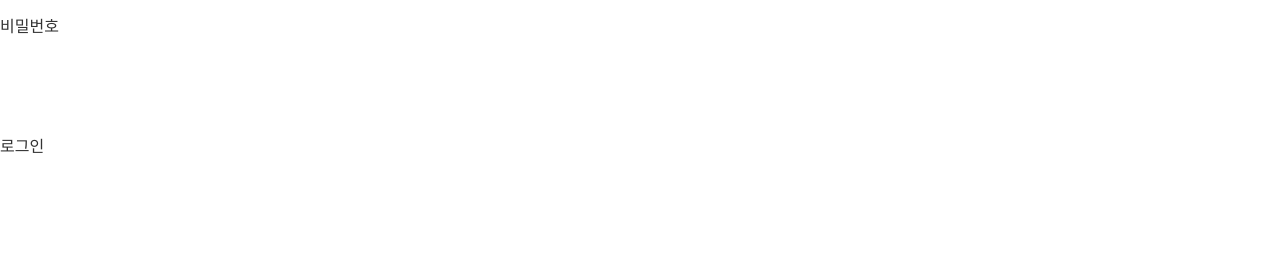
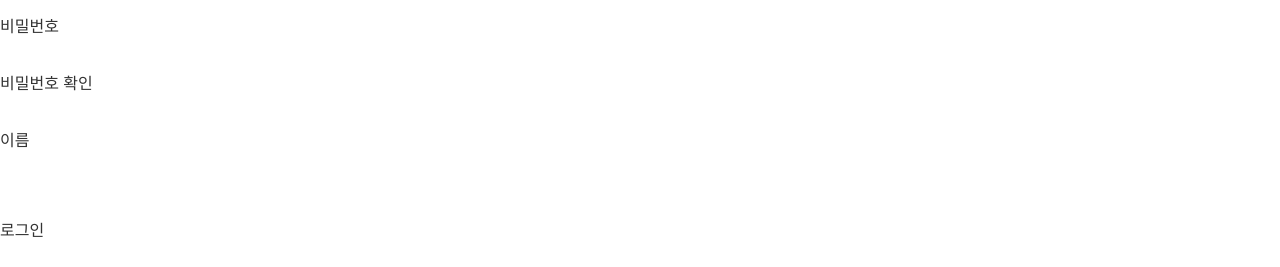
Before and after one commit to KTH8962/shopLog, a React (Vite) app: page /join in a window 1280 px wide. Shown: the part 142-409 px from the top of the page. Built offline with nearby package versions, Linux system fonts and the light colour scheme.

Commit message:
회원가입 정리

```diff
--- a/src/pages/join/Join.tsx
+++ b/src/pages/join/Join.tsx
@@ -25,7 +25,15 @@ function Join() {
             </div>
           </div>
           <div className={styles.ip_ul}>
-            <div className={styles.tit_box}></div>
+            <div className={styles.tit_box}>비밀번호 확인</div>
+            <div className={styles.bot_box}>
+              <div className={styles.ip_box}>
+                <input type="password" />
+              </div>
+            </div>
+          </div>
+          <div className={styles.ip_ul}>
+            <div className={styles.tit_box}>이름</div>
             <div className={styles.bot_box}>
               <div className={styles.ip_box}>
                 <input type="text" />
@@ -34,11 +42,11 @@ function Join() {
           </div>
           <div className={styles.ip_ul}>
             <div className={styles.tit_box}></div>
-            <div className={styles.bot_box}></div>
-          </div>
-          <div className={styles.ip_ul}>
-            <div className={styles.tit_box}></div>
-            <div className={styles.bot_box}></div>
+            <div className={styles.bot_box}>
+              <div className={styles.ip_box}>
+                <input type="text" />
+              </div>
+            </div>
           </div>
           <div className={styles.btn_box}>
             <button type="button">로그인</button>
```
